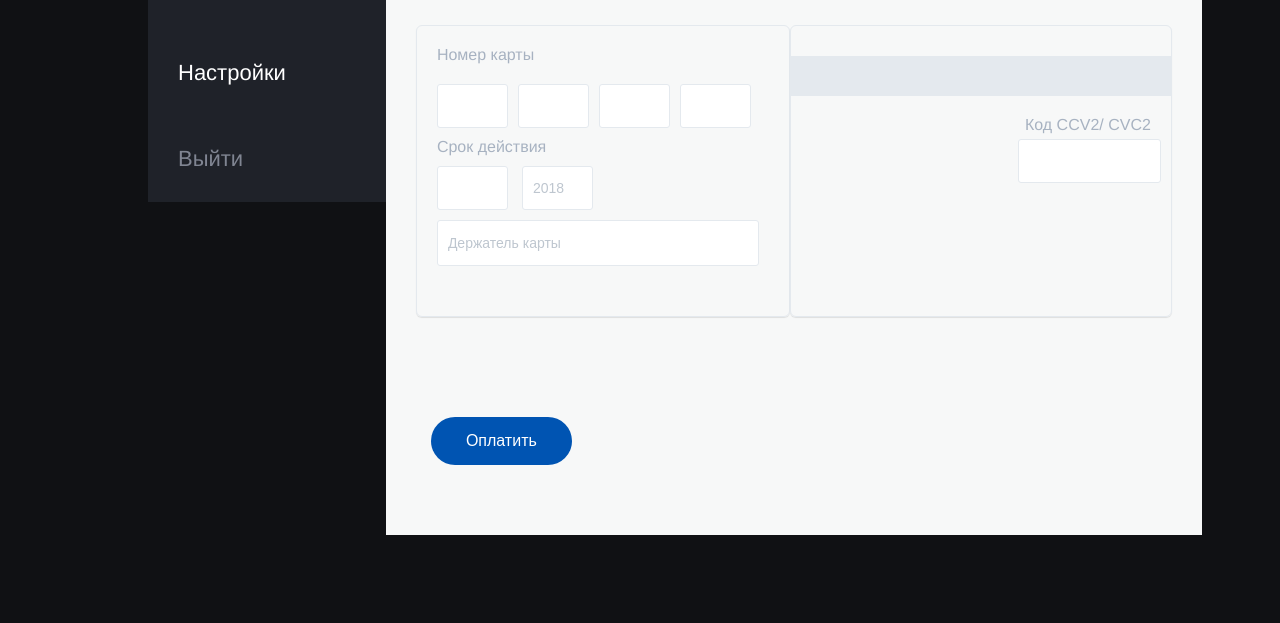
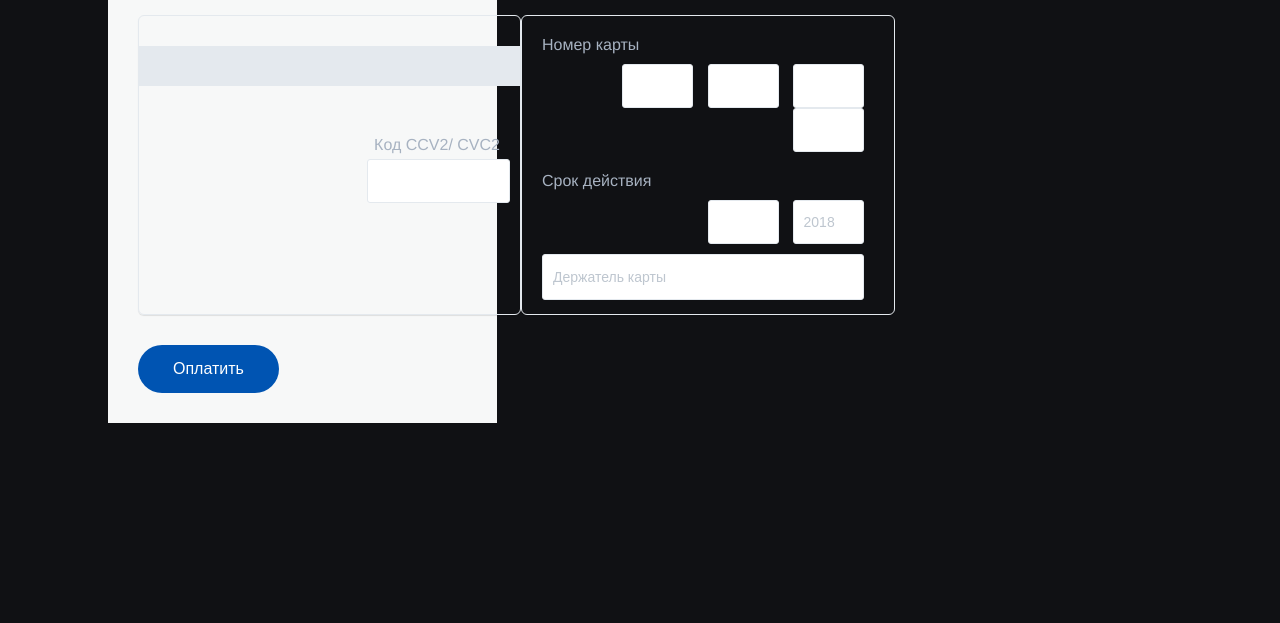
Before and after one commit to egrashinagi/idaGroup, a website built with webpack: page src/index.html in a window 1280 px wide. Shown: the part 316-939 px from the top of the page. After the commit the page ends 827 px from the top, so only its background shows below. Built offline with nearby package versions, Linux system fonts and the light colour scheme.

Commit message:
Работа с position и z-index

```diff
--- a/src/components/authorization/authorization.scss
+++ b/src/components/authorization/authorization.scss
@@ -1,7 +1,6 @@
 .authorization {
   display: flex;
   flex-direction: column;
-  flex-shrink: 0;
 
   padding: 20px 30px;
 
--- a/src/components/common.scss
+++ b/src/components/common.scss
@@ -9,41 +9,18 @@ body {
   font-family: Helvetica, Arial, sans-serif;
 }
 
-.block {
+.cards {
   display: flex;
 
   justify-content: flex-start;
 
-  padding: 100px 15px 40px 15px;
   margin-bottom: 10px;
   text-align: right;
 
   &_gray {
-    justify-content: flex-end;
     background-color: #e4e9ee;
     padding: 20px 245px 20px 136px;
-    margin-bottom: 20px;
-  }
-}
-
-.list {
-  display: flex;
-  flex-direction: row;
-
-  margin-top: 10px;
-
-  &__input {
-    margin-right: 10px;
-  }
-  &__select {
-    display: flex;
-
-    padding: 3px;
-    background: radial-gradient(#e8f3f5, #83c6d3);
-
-    outline-style: none;
-    border: 1px solid rgba(137, 137, 137, 0.64);
-    border-radius: 3px;
+    margin-bottom: 50px;
   }
 
   &_end {
@@ -55,6 +32,17 @@ body {
 
   &_form {
     display: flex;
-    flex-direction: column;
+   flex-direction: row;
+  }
+
+  &_slip {
+    width: 200px;
+    height: 300px;
+    position: relative;
+    z-index: 1;
+  }
+
+  &_margin {
+    margin-top: 20px;
   }
 }
--- a/src/components/form/__paycard/form__paycard.scss
+++ /dev/null
@@ -1,3 +0,0 @@
-&__card {
-  display: flex;
-}
--- /dev/null
+++ b/src/components/form/_margin/form_margin.scss
@@ -0,0 +1,3 @@
+&_margin {
+  padding: 30px 0;
+}
--- a/src/components/form/_slip/form_slip.scss
+++ b/src/components/form/_slip/form_slip.scss
@@ -1,9 +1,3 @@
 &_slip {
-  display: flex;
-  justify-content: flex-end;
-
-  padding: 30px 0 30px 30px;
-
-  width: 350px;
-  height: 230px;
+  position: relative;
 }
--- /dev/null
+++ b/src/components/form/_z2/form_z2.scss
@@ -0,0 +1,3 @@
+&_z1 {
+  z-index: 1;
+}
--- /dev/null
+++ b/src/components/form/_z3/form_z3.scss
@@ -0,0 +1,3 @@
+&_z3 {
+  z-index: 3;
+}
--- a/src/components/form/form.scss
+++ b/src/components/form/form.scss
@@ -1,14 +1,13 @@
 .form {
   display: flex;
+  flex-direction: column;
 
   padding: 20px;
   border: 1px solid #e4e9ee;
   border-radius: 6px;
   box-shadow: 0 1px 1px 0 rgba(0,0,0,0.10);
 
-  //width: 350px;
-  //height: 230px;
-
-  @import '__paycard/form__paycard';
-  @import '_slip/form_slip';
+  @import '_margin/form_margin';
+  @import '_z2/form_z2';
+  @import '_z3/form_z3';
 }
--- a/src/components/input/_left/input_left.scss
+++ b/src/components/input/_left/input_left.scss
@@ -1,4 +1,7 @@
 &_left {
   text-align: left;
   padding-left: 10px;
+
+  margin-top: 10px;
+  margin-bottom: 10px;
 }
--- a/src/index.html
+++ b/src/index.html
@@ -5,23 +5,24 @@
     <title>Форма</title>
 </head>
 <body>
-<ul class="menu">
-    <li class="menu__item">
-        <a href="#" class="menu__item-link">Личный кабинет</a>
-    </li>
-    <li class="menu__item menu__item_active">
-        <a href="#" class="menu__item-link menu__item-link_active">Платежи</a>
-    </li>
-    <li class="menu__item">
-        <a href="#" class="menu__item-link">История платежей</a>
-    </li>
-    <li class="menu__item">
-        <a href="#" class="menu__item-link">Настройки</a>
-    </li>
-    <li class="menu__item">
-        <a href="#" class="menu__item-link menu__item-link_active">Выйти</a>
-    </li>
-</ul>
+<!--<ul class="menu">-->
+<!--<li class="menu__item">-->
+<!--<a href="#" class="menu__item-link">Личный кабинет</a>-->
+<!--</li>-->
+<!--<li class="menu__item menu__item_active">-->
+<!--<a href="#" class="menu__item-link menu__item-link_active">Платежи</a>-->
+<!--</li>-->
+<!--<li class="menu__item">-->
+<!--<a href="#" class="menu__item-link">История платежей</a>-->
+<!--</li>-->
+<!--<li class="menu__item">-->
+<!--<a href="#" class="menu__item-link">Настройки</a>-->
+<!--</li>-->
+<!--<li class="menu__item">-->
+<!--<a href="#" class="menu__item-link menu__item-link_active">Выйти</a>-->
+<!--</li>-->
+<!--</ul>-->
+
 <div class="authorization">
     <div class="info">
         <div class="info__title info__title_p30px">Информация по оплате:</div>
@@ -37,20 +38,34 @@
         </div>
         <div class="info__title info__title_p30px info__title_black info__title_header">Данные банковской карты</div>
     </div>
-    <div class="list">
-        <div class="form">
-            <form class="form__paycard" method="post" action="http://test.autre.ru/form.php">
 
+    <form method="post" action="http://test.autre.ru/form.php" class="cards cards_slip">
+        <div class="form form_margin form_slip form_z2">
+            <div class="cards cards_gray"></div>
+            <div class="info__title info__title_end">Код CCV2/ CVC2</div>
+            <div class="cards cards_end">
+                <label>
+                    <input name="number-card_part4" class="input input_h40px input_w137px" type="text"
+                           maxlength="3" required>
+                </label>
+            </div>
+        </div>
+        <div class="form form_slip form_z3">
             <div class="info__title">Номер карты</div>
-                <div class="list">
-                    <input name="number-card_part1" class="input input_w65px input_h40px" type="text" maxlength="4" required>
-                    <input name="number-card_part2" class="input input_w65px input_h40px" type="text" maxlength="4" required>
-                    <input name="number-card_part3" class="input input_w65px input_h40px" type="text" maxlength="4" required>
-                    <input name="number-card_part4" class="input input_w65px input_h40px" type="text" maxlength="6" required>
-                    <!--TODO <input type="password" name="cvv" placeholder="CVV" maxlength="3"-->
-                    <!--TODO class="form__paycard-number-input-cvv" required>-->
+            <div class="cards">
+                <label>
+                    <input name="number-card_part1" class="input input_w65px input_h40px" type="text" maxlength="4"
+                           required>
+                    <input name="number-card_part2" class="input input_w65px input_h40px" type="text" maxlength="4"
+                           required>
+                    <input name="number-card_part3" class="input input_w65px input_h40px" type="text" maxlength="4"
+                           required>
+                    <input name="number-card_part4" class="input input_w65px input_h40px" type="text" maxlength="6"
+                           required>
+                </label>
             </div>
             <div class="info__title info__title_p10px">Срок действия</div>
+
             <label>
                 <input name="month" class="input input_w65px input_h40px" type="text" required list="month">
                 <datalist id="month">
@@ -80,25 +95,15 @@
                     <option value="2025">2025</option>
                 </datalist>
             </label>
-                <div class="list">
+
+            <label>
                 <input name="number-card_part1" class="input input_left" type="text" maxlength="4" required
                        placeholder="Держатель карты">
+            </label>
+
         </div>
     </form>
-        </div>
-        <div class="form form_slip">
-            <form class="form__paycard" method="post" action="http://test.autre.ru/form.php">
-
-                <div class="block block_gray"></div>
-                <div class="info__title info__title_end">Код CCV2/ CVC2</div>
-                <div class="list list_end ">
-                    <input name="number-card_part4" class="input input_h40px input_w137px" type="text"
-                           maxlength="3" required>
-                </div>
-            </form>
-        </div>
-    </div>
-    <div class="block">
+    <div class="cards cards_margin">
         <button class="button" type="submit">Оплатить</button>
     </div>
 </div>
```
Lines whose indentation alone changed are shown as unchanged.
